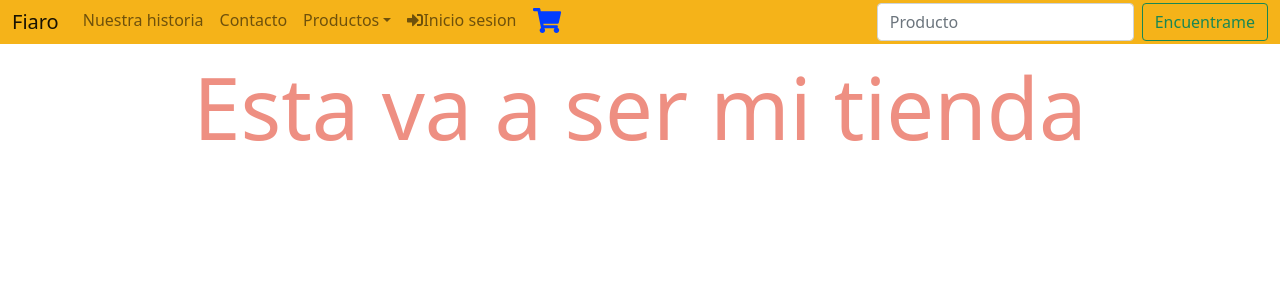
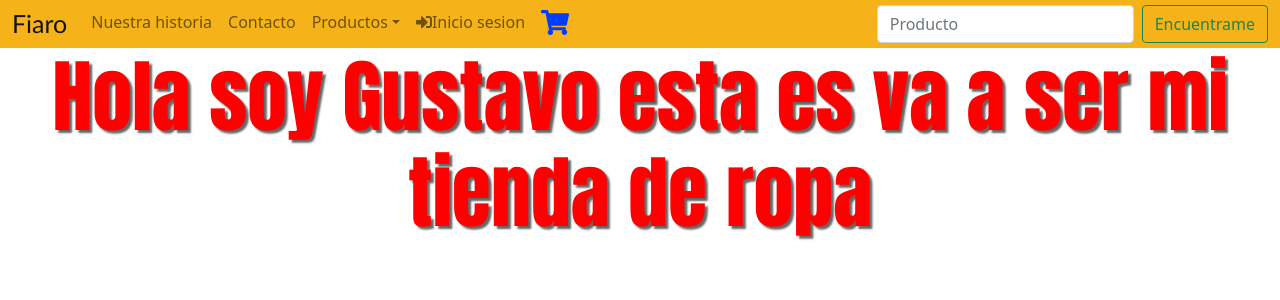
Before and after one commit to gustavomarin18/fiaro-ropa-deportiva, a React (Create React App) app: page / in a window 1280 px wide. Shown: the top 300 px of the page. Built offline with nearby package versions, Linux system fonts and the light colour scheme.

Commit message:
agregue componente CartWidget y tambien incorpore el prop greeting a ItemlistContainer-Marin

```diff
--- a/src/App.css
+++ b/src/App.css
@@ -3,8 +3,17 @@
   color: rgb(238, 143, 130);
   text-align: center;
 }
-.shoping-cart{
-  color: rgb(2, 61, 255);
+.shoping-cart {
+  color: rgb(255, 0, 0);
   font-size: 25px;
+}
+.logo-navbar {
+  font-family: "Gill Sans", "Gill Sans MT", Calibri, "Trebuchet MS", sans-serif !important;
+  font-size: 25px !important;
+}
 
-}
+@media (min-width: 992px) {
+  .shoping-cart {
+    color: rgba(2, 61, 255);
+  }
+} ;
--- a/src/App.js
+++ b/src/App.js
@@ -1,16 +1,16 @@
-
-import './App.css';
-import NavBar from './components/NavBar';
+import "./App.css";
+import ItemListContainer from "./components/ItemListContainer/ItemListContainer";
+import NavBar from "./components/Navbar/NavBar";
 
 function App() {
   return (
     <div className="App">
-
-      <header >
-      <NavBar/>
-       </header>
-        <section className='tienda-borrar'>Esta va a ser mi tienda</section>
-
+      <header>
+        <NavBar />
+        <ItemListContainer
+          greetings={"Hola soy Gustavo esta es va a ser mi tienda de ropa"}
+        />
+      </header>
     </div>
   );
 }
--- /dev/null
+++ b/src/components/ItemListContainer/ItemListContainer.jsx
@@ -0,0 +1,12 @@
+import React from "react";
+import "../styles/ItemListContainer.css";
+
+const ItemListContainer = ({ greetings }) => {
+  return (
+    <div>
+      <h1 className="greetings">{greetings}</h1>
+    </div>
+  );
+};
+
+export default ItemListContainer;
--- /dev/null
+++ b/src/components/Navbar/CartWidget.jsx
@@ -0,0 +1,15 @@
+import { FontAwesomeIcon } from "@fortawesome/react-fontawesome";
+import { faShoppingCart } from "@fortawesome/free-solid-svg-icons";
+import { Nav } from "react-bootstrap";
+
+const CartWidget = () => {
+  return (
+    <div>
+      <Nav.Link href="#">
+        <FontAwesomeIcon className="shoping-cart" icon={faShoppingCart} />
+      </Nav.Link>
+    </div>
+  );
+};
+
+export default CartWidget;
--- a/src/components/NavBar.jsx
+++ b/src/components/Navbar/NavBar.jsx
@@ -8,9 +8,10 @@ import {
   FormControl,
   Button,
 } from "react-bootstrap";
-import "./styles/NavBar.css";
+import "../styles/NavBar.css";
 import { FontAwesomeIcon } from "@fortawesome/react-fontawesome";
-import { faShoppingCart,faSignInAlt} from "@fortawesome/free-solid-svg-icons";
+import { faSignInAlt } from "@fortawesome/free-solid-svg-icons";
+import CartWidget from "./CartWidget";
 
 function NavBar() {
   return (
@@ -18,7 +19,9 @@ function NavBar() {
       {/*barra de navbar realizada con reactbootstrap -Scrolling- (https://react-bootstrap.github.io/) */}
       <Navbar bg="light" expand="lg" className="p-0">
         <Container className="container-navbar" fluid>
-          <Navbar.Brand href="#">Fiaro</Navbar.Brand>
+          <Navbar.Brand className="logo-navbar" href="#">
+            Fiaro
+          </Navbar.Brand>
           <Navbar.Toggle aria-controls="navbarScroll" />
           <Navbar.Collapse id="navbarScroll">
             <Nav
@@ -38,11 +41,14 @@ function NavBar() {
                   Calzas cortas
                 </NavDropdown.Item>
               </NavDropdown>
-              <Nav.Link   href="#"> <FontAwesomeIcon className="sign-in" icon={faSignInAlt} />Inicio sesion</Nav.Link>
+              <Nav.Link href="#">
+                {" "}
+                <FontAwesomeIcon className="sign-in" icon={faSignInAlt} />
+                Inicio sesion
+              </Nav.Link>
 
-              <Nav.Link href="#">
-                <FontAwesomeIcon className="shoping-cart" icon={faShoppingCart} />
-              </Nav.Link>
+              {/* carrito de compras en componente Cartwidget */}
+              <CartWidget />
             </Nav>
             <Form className="d-flex">
               <FormControl
--- /dev/null
+++ b/src/components/styles/ItemListContainer.css
@@ -0,0 +1,7 @@
+.greetings {
+  color: red;
+  text-align: center;
+  font-family: Impact, Haettenschweiler, "Arial Narrow Bold", sans-serif;
+  font-size: 5rem;
+  text-shadow: 3px 3px 2px #666;
+}
--- a/src/components/styles/NavBar.css
+++ b/src/components/styles/NavBar.css
@@ -1,7 +1,3 @@
 .container-navbar {
   background-color: rgb(245, 179, 25);
-}
-
-.logo {
-  font-size: 5px;
-}
+};
```
Also changed, not shown: src/index.js (+7 -9 lines).
